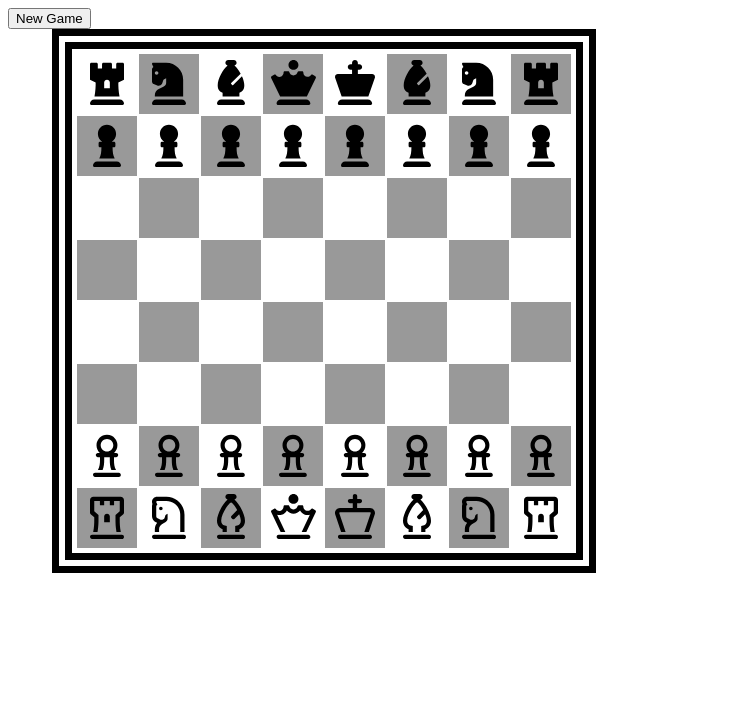
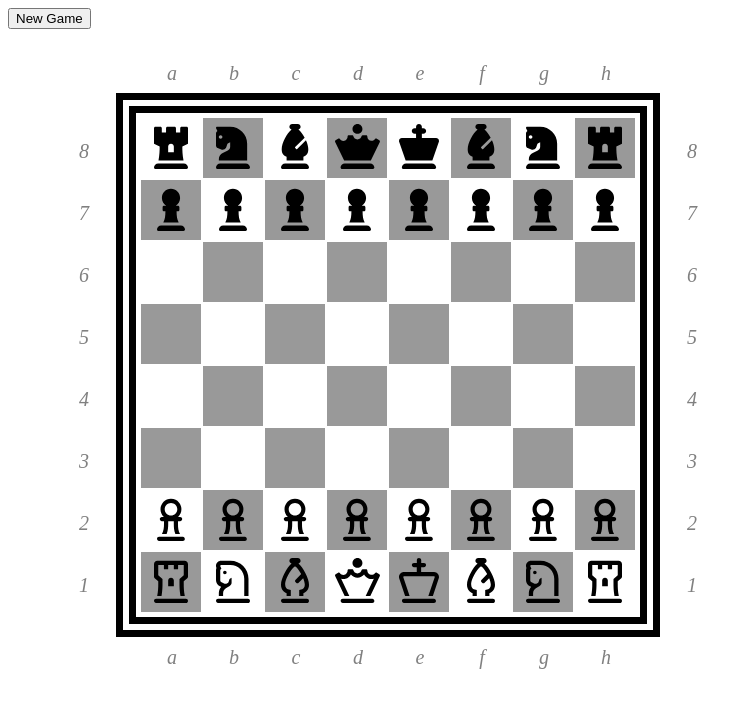
Before and after one commit to azy01/chess, a plain HTML site: page index.html in a window 1280 px wide. Shown: the whole page, without its empty margins (0-753 px from the left). Drawn offline with Linux system fonts and the light colour scheme.

Commit message:
add labels to the sides of the board

```diff
--- a/boardSetupFunctions.js
+++ b/boardSetupFunctions.js
@@ -1,4 +1,6 @@
 function addRow(rowId) {
+	const table = document.querySelector("#chess-board");
+
 	const row = document.createElement("tr");
 	row.setAttribute("id", `row-${rowId}`);
 
@@ -25,13 +27,84 @@ function addRow(rowId) {
 	table.appendChild(row);
 }
 
+function makeHorizontalLabels(position) {
+	const labelTable = document.createElement("table");
+	labelTable.setAttribute("id", `${position}-label`);
+
+	const row = document.createElement("tr");
+
+	for (let label of COLS()) {
+		const cell = document.createElement("td");
+		cell.classList.add("label");
+		cell.textContent = label;
+		row.appendChild(cell);
+	}
+	labelTable.appendChild(row);
+
+	return labelTable;
+}
+
+function makeVerticalLabels(position) {
+	const labelTable = document.createElement("table");
+	labelTable.setAttribute("id", `${position}-label`);
+
+	for (let label of ROWS()) {
+		const row = document.createElement("tr");
+		const cell = document.createElement("td");
+
+		cell.classList.add("label");
+		cell.textContent = label;
+		row.appendChild(cell);
+		labelTable.appendChild(row);
+	}
+
+	const container = document.createElement("div");
+	container.classList.add("table-container");
+	container.appendChild(labelTable);
+	return container;
+}
+
+function addLabels() {
+	const topLabelTable = makeHorizontalLabels("top");
+	const bottomLabelTable = makeHorizontalLabels("bottom");
+
+	const horizontalTableContainers = document.querySelector("#extra-container");
+	horizontalTableContainers.insertBefore(
+		topLabelTable,
+		horizontalTableContainers.children[0]
+	);
+	horizontalTableContainers.appendChild(bottomLabelTable);
+
+	const rightLabelTable = makeVerticalLabels("right");
+	const leftLabelTable = makeVerticalLabels("left");
+
+	const verticalTableContainers = document.querySelector("#board-with-labels");
+	verticalTableContainers.insertBefore(
+		leftLabelTable,
+		verticalTableContainers.children[0]
+	);
+	verticalTableContainers.appendChild(rightLabelTable);
+}
+
 function paintBoard() {
-	const board = document.querySelector("#chess-board");
-	while (board.hasChildNodes()) board.removeChild(board.firstChild);
+	const boardWithLabels = document.querySelector("#board-with-labels");
+	while (boardWithLabels.hasChildNodes())
+		boardWithLabels.removeChild(boardWithLabels.firstChild);
+
+	const extra = document.createElement("div");
+	extra.setAttribute("id", "extra-container");
+
+	const table = document.createElement("table");
+	table.setAttribute("id", "chess-board");
+
+	extra.appendChild(table);
+	boardWithLabels.appendChild(extra);
 
 	for (let rowId of ROWS()) {
 		addRow(rowId);
 	}
+
+	addLabels();
 }
 
 function addPieceToBoard(pieceName, pos, color) {
--- a/index.css
+++ b/index.css
@@ -12,7 +12,7 @@ body::before {
 }
 
 #history,
-#chess-board,
+#board-with-labels,
 #killed-pieces {
 	display: inline-block;
 	vertical-align: top;
@@ -28,10 +28,47 @@ body::before {
 	padding: 3px;
 }
 
+.label {
+	font-size: calc(var(--chess-cell-size) / 3);
+	font-style: italic;
+	color: grey;
+}
+
+#top-label {
+	transform: translate(
+		calc(var(--chess-cell-size) * 0.4),
+		calc(var(--chess-cell-size) * 0.2)
+	);
+}
+#right-label {
+	display: table-cell;
+}
+#bottom-label {
+	transform: translate(
+		calc(var(--chess-cell-size) * 0.4),
+		calc(var(--chess-cell-size) * -0.2)
+	);
+}
+#left-label {
+	display: table-cell;
+}
+
+#extra-container {
+	display: inline-block;
+}
+
+.table-container {
+	display: inline-table;
+	vertical-align: top;
+	transform: translateY(calc(var(--chess-cell-size) * 1.5));
+}
+
 td {
 	padding: 0px;
 	height: var(--chess-cell-size);
 	width: var(--chess-cell-size);
+	user-select: none;
+	position: relative;
 }
 
 td.white-square:hover {
@@ -58,6 +95,7 @@ td.selected-cell {
 .chess-piece {
 	max-width: calc(var(--chess-cell-size) * 0.75);
 	max-height: calc(var(--chess-cell-size) * 0.75);
+	user-select: none;
 	/* fill: rgba(var(--color), 70%); */
 	/* filter: invert(42%) sepia(93%) saturate(1352%) hue-rotate(120deg); */
 	/* opacity: 90% !important; */
--- a/index.html
+++ b/index.html
@@ -11,7 +11,7 @@
 		<header id="header"></header>
 		<div id="play-area">
 			<div id="history"></div>
-			<table id="chess-board"></table>
+			<div id="board-with-labels"></div>
 			<div id="killed-pieces"></div>
 		</div>
 		<footer id="footer"></footer>
--- a/index.js
+++ b/index.js
@@ -1,5 +1,3 @@
-const table = document.querySelector("#chess-board");
-
 const turnObject = (function () {
 	let turn = "white";
 	return {
```
Also changed, not shown: 1 other file.
